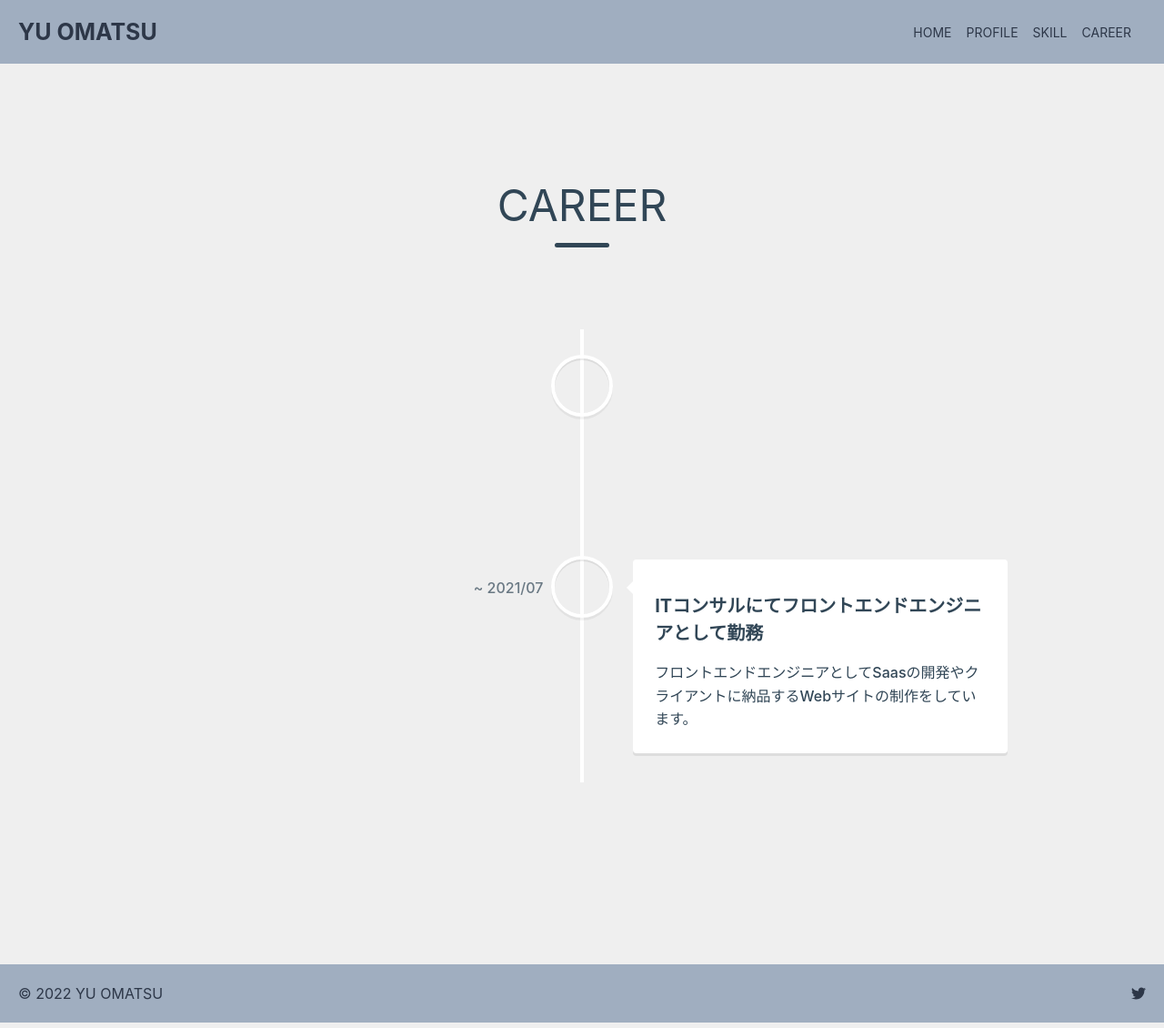
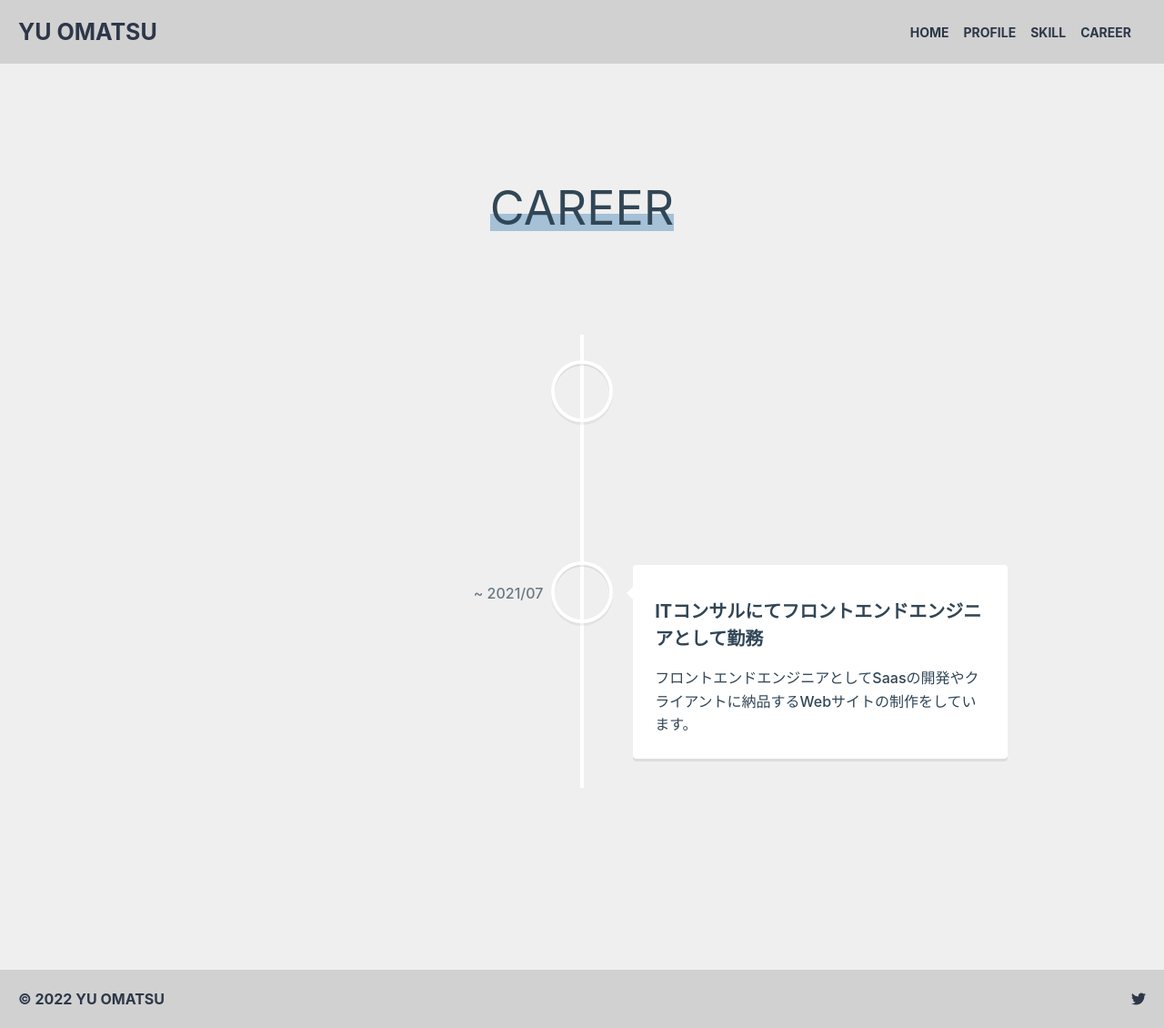
Before and after one commit to yuomatsu/portfolio, a React (Create React App) app: page /career in a window 1280 px wide. Shown: the whole page at 91% size. Built offline with nearby package versions, Linux system fonts and the light colour scheme.

Commit message:
H1、その他スタイル修正

```diff
--- a/src/components/atoms/text/H1Text.tsx
+++ b/src/components/atoms/text/H1Text.tsx
@@ -12,18 +12,9 @@ export const H1Text: VFC<Props> = memo((props) => {
         as="h1"
         position="relative"
         textAlign="center"
-        fontSize={{ base: '2.5rem', md: "3.0rem"}}
+        fontSize={{ base: '2.75rem', md: "3.25rem"}}
         mt={{ base: 20, md: 50}}
-        _before={{
-            position:"absolute",
-            bottom:"-10px",
-            left: "calc(50% - 30px)",
-            width: "60px",
-            height: "5px",
-            content: "''",
-            borderRadius: "3px",
-            backgroundColor: "#314656"
-        }}
+        display="inline" bg={"linear-gradient(transparent 60%, #a4c1d7 60% 90%, transparent 90%)"}
     >
     { children }
     </Text>
--- a/src/components/organisms/layout/Footer.tsx
+++ b/src/components/organisms/layout/Footer.tsx
@@ -1,5 +1,5 @@
 import { memo, useCallback, VFC } from "react";
-import { Box, Flex, Text, Link } from "@chakra-ui/react";
+import { Box, Flex, Link } from "@chakra-ui/react";
 import { FontAwesomeIcon } from "@fortawesome/react-fontawesome";
 import { faTwitter } from "@fortawesome/free-brands-svg-icons";
 import { useHistory } from "react-router-dom";
@@ -13,11 +13,12 @@ const onClickTwitter = () => {
     return (
         <Flex
         as="nav"
-        bg="gray.400"
+        bg="#d1d1d1"
         color="gray.700"
         align="center"
         justify="space-between"
-        padding={{base: 3, md: 5 }}>
+        padding={{base: 3, md: 5 }}
+        fontWeight="bold">
             <Box as="a" _hover={{cursor: "pointer"}}>
                 <Link onClick={onClickHome}>© 2022 YU OMATSU</Link>
             </Box>
--- a/src/components/organisms/layout/Header.tsx
+++ b/src/components/organisms/layout/Header.tsx
@@ -18,7 +18,7 @@ export const Header: VFC = memo(() => {
         <>
         <Flex
             as="nav"
-            bg="gray.400"
+            bg="#d1d1d1"
             color="gray.700"
             align="center"
             justify="space-between"
@@ -27,7 +27,7 @@ export const Header: VFC = memo(() => {
             <Flex as="a" _hover={{cursor: "pointer"}}>
                 <Heading as="h1" fontSize={{ base: "lg", md: 25 }} onClick={onClickHome}>YU OMATSU</Heading>
             </Flex>
-            <Flex align="center" fontSize="sm" display={{ base: "none", md: "flex" }}>
+            <Flex align="center" fontSize="sm" display={{ base: "none", md: "flex" }} fontWeight="bold">
                 <Box pr={4}>
                     <Link onClick={onClickHome}>HOME</Link>
                 </Box>
--- a/src/components/organisms/skill/CareerCard.tsx
+++ b/src/components/organisms/skill/CareerCard.tsx
@@ -11,7 +11,7 @@ import { H4Text } from "../../atoms/text/H4Text";
 export const CareerCard: VFC = memo(() => {
     const { Careers } = CareerList();
     return (
-        <Box mt={{ base: 10, md: 100}}>
+        <Box mt={{ base: 10, md: 100}} textAlign="left">
             <VerticalTimeline className="timeline">
             {Careers.map((Career) => {
                 return (
--- a/src/components/pages/Career.tsx
+++ b/src/components/pages/Career.tsx
@@ -9,7 +9,7 @@ import { PageInner } from "../organisms/layout/PageInner";
 export const Career: VFC = memo(() => {
     return (
         <PageInner>
-            <Box textAlign="left">
+            <Box>
                 <H1Text>CAREER</H1Text>
                 <CareerCard></CareerCard>
             </Box>
--- a/src/components/pages/Home.tsx
+++ b/src/components/pages/Home.tsx
@@ -8,14 +8,14 @@ import { PageInner } from "../organisms/layout/PageInner";
 export const Home: VFC = memo(() => {
     return (
         <PageInner>
-            <Box mt={{ base: 20, md: 120}} fontSize={{ base: '1.5rem', md: "3rem"}}>
-                <Text>Welcome to my portfolio</Text>
-                <Text>Thank you!</Text>
+            <Box mt={{ base: 20, md: 120}} fontSize={{ base: '2.0rem', md: "3.0rem"}}>
+                <Text display="inline" bg={"linear-gradient(transparent 60%, #a4c1d7 60% 90%, transparent 90%)"}>Welcome to my portfolio</Text><br />
+                <Text display="inline" bg={"linear-gradient(transparent 60%, #a4c1d7 60% 90%, transparent 90%)"}>Thank you!</Text>
             </Box>
             <Box mt={{ base: 20, md: 120}} mb={{ base: 20, md: 0 }} w="100%" h={{ base: "auto", md: "900px"}} position={{ base: "static", md: "relative"}}>
                 {/* <Box position={{ base: "static", md: "relative"}} w="100%" h="700px"> */}
-                <Image mb={{ base: 20, md: 0 }} w={{ base: "100%", md: "650px"}} position={{ base: "static", md: "absolute"}} top={{ base: "auto", md: 0}} right={{ base: "auto", md: 10}} src={`${process.env.PUBLIC_URL}/img/kobe1_mono.jpg`} alt="神戸のスタバ"/>
-                <Image w={{ base: "100%", md: "650px"}} position={{ base: "static", md: "absolute"}} bottom={{ base: "auto", md: 10}} left={{ base: "auto", md: 10}} src={`${process.env.PUBLIC_URL}/img/kobe2_mono.jpg`} alt="神戸の夜景"/>
+                <Image mb={{ base: 20, md: 0 }} w={{ base: "100%", md: "600px"}} position={{ base: "static", md: "absolute"}} top={{ base: "auto", md: 0}} right={{ base: "auto", md: 10}} src={`${process.env.PUBLIC_URL}/img/kobe1_mono.jpg`} alt="神戸のスタバ"/>
+                <Image w={{ base: "100%", md: "600px"}} position={{ base: "static", md: "absolute"}} bottom={{ base: "auto", md: 20}} left={{ base: "auto", md: 5}} src={`${process.env.PUBLIC_URL}/img/kobe2_mono.jpg`} alt="神戸の夜景"/>
                 {/* </Box> */}
             </Box>
         </PageInner>
```
